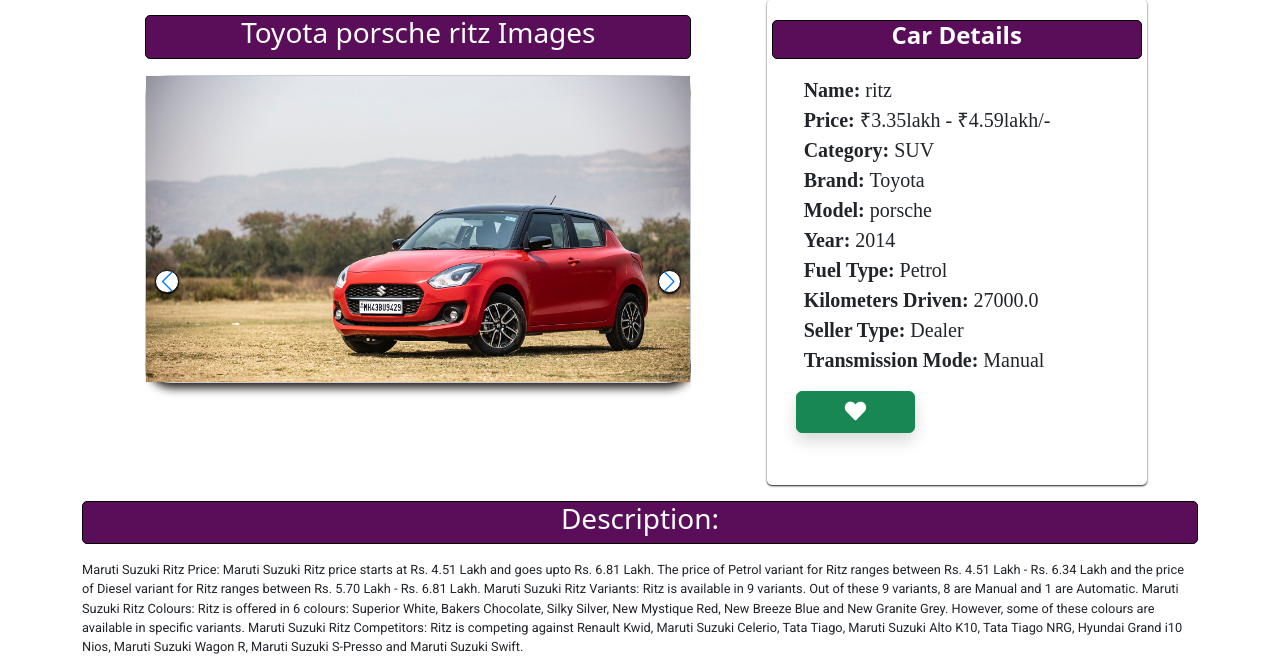
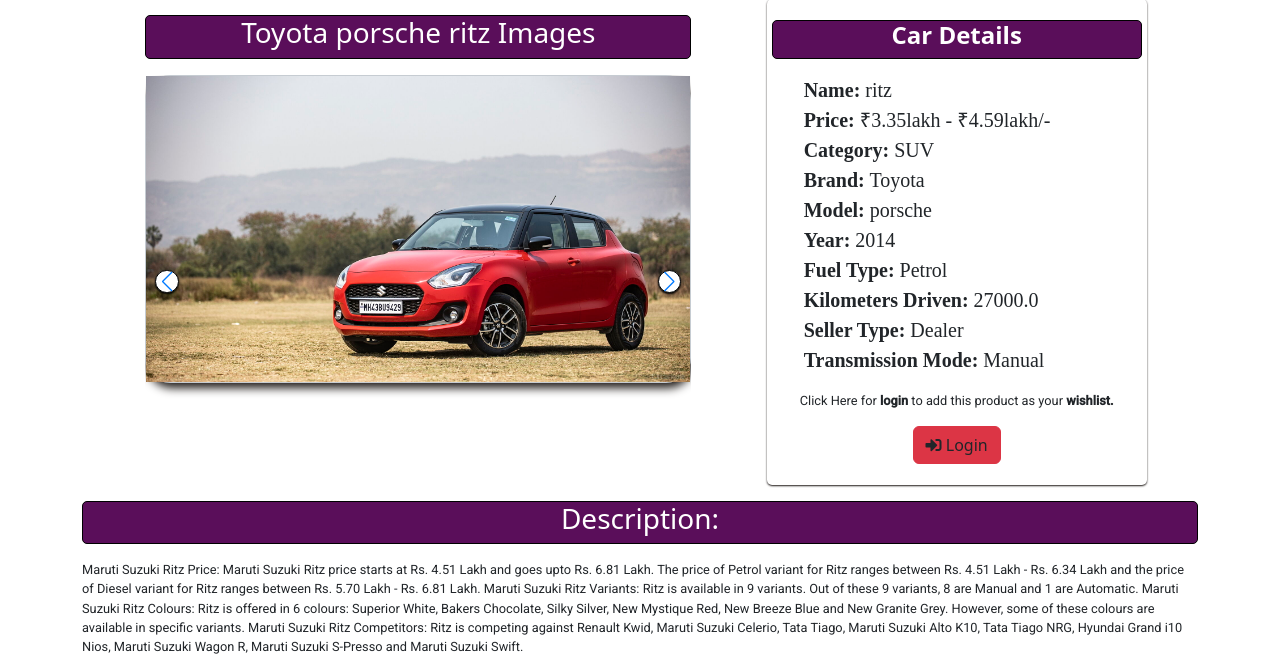
Before and after one commit to Acharya0702/ec, a Django app: page /product-detail/32 in a window 1280 px wide. Shown: the part 97-760 px from the top of the page. Run offline with Django 4.2, Linux system fonts and the light colour scheme; data comes from the database, SQL or seed files in the repository; some libraries are stand-ins or nearby versions.

Commit message:
Add files via upload

```diff
--- a/templates/app/productdetail.html
+++ b/templates/app/productdetail.html
@@ -103,12 +103,19 @@
         <li><b>Seller Type:</b> {{ product.seller_type }}</li>
         <li><b>Transmission Mode:</b> {{ product.transmission }}</li>
       </ul>
+      {% if request.user.is_authenticated %}
       {% if wishlist %}
       <a pid={{product.id}} class="minus-wishlist btn btn-danger shadow px-5 py-2 ms-4"><i
           class="fas fa-heart fa-lg"></i></a>
       {% else %}
       <a pid={{product.id}} class="plus-wishlist btn btn-success shadow px-5 py-2 ms-4"><i
           class="fas fa-heart fa-lg"></i></a>
+      {% endif %}
+      {% else %}
+      <div class="text-center">
+        <p>Click Here for <b>login</b> to add this product as your <b>wishlist.</b></p>
+        <a class="text-dark btn btn-danger" href="{% url 'login' %}"><i class="fa fa-sign-in-alt" aria-hidden="true"></i> Login</a>
+      </div>
       {% endif %}
     </div>
   </div>
```
